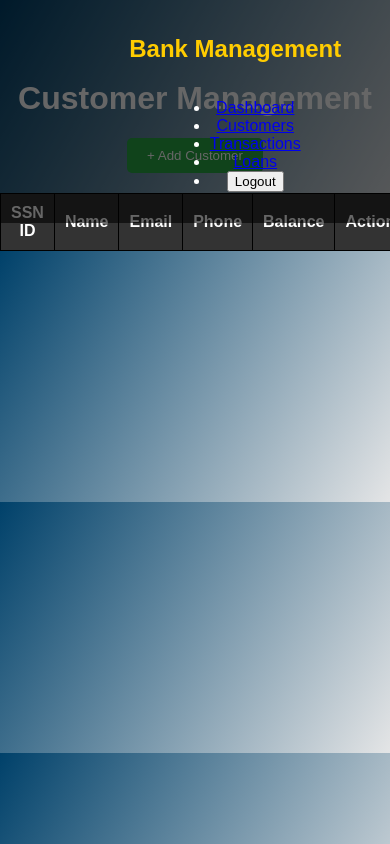
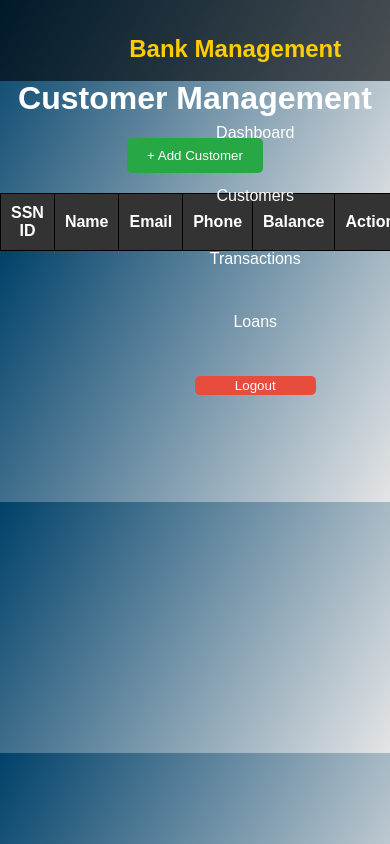
Before and after one commit to Shakir1512/bank-management-system, a plain HTML site: page customers.html in a window 390 px wide. Shown: the top 844 px of the page. Drawn offline with Linux system fonts and the light colour scheme.

Commit message:
navigation design fix

```diff
--- /dev/null
+++ b/assets/css/navbar.css
@@ -0,0 +1,85 @@
+
+
+/* Header & Navigation Bar */
+header {
+    background-color: #ff9900;
+    /* padding: 15px 20px; */
+    color: white;
+}
+
+nav {
+    display: flex;
+    justify-content: space-between;
+    align-items: center;
+    max-width: 100vw;
+    margin: 0 auto;
+    height: 6vh;
+}
+
+nav h2 {
+    font-size: 24px;
+    font-weight: bold;
+}
+
+nav ul {
+    list-style: none;
+    display: flex;
+    gap: 15px;
+}
+
+nav ul li {
+    display: inline-block;
+}
+
+nav ul li a {
+    text-decoration: none;
+    color: white;
+    padding: 10px 15px;
+    transition: 0.3s ease;
+}
+
+nav ul li a:hover {
+    background-color: #ff9900;
+    border-radius: 5px;
+}
+
+/* Logout Button */
+#logoutBtn {
+    background-color: #e74c3c;
+    color: white;
+    border: none;
+    padding: 2px 5px;
+    cursor: pointer;
+    border-radius: 5px;
+    transition: 0.3s ease;
+}
+
+#logoutBtn:hover {
+    background-color: #c0392b;
+}
+
+/* Responsive Design */
+@media (max-width: 768px) {
+    nav {
+        flex-direction: column;
+        text-align: center;
+    }
+
+    nav ul {
+        flex-direction: column;
+        padding-top: 10px;
+    }
+
+    nav ul li {
+        padding: 5px 0;
+    }
+
+    nav ul li a {
+        display: block;
+    }
+
+    #logoutBtn {
+        width: 100%;
+        margin-top: 10px;
+    }
+}
--- a/assets/js/dashboard.js
+++ b/assets/js/dashboard.js
@@ -9,7 +9,7 @@ document.addEventListener("DOMContentLoaded", function () {
 
     try {
         const user = JSON.parse(loggedInUser);
-        document.getElementById("userEmail").textContent = user.email;
+        document.getElementById("userEmail").textContent = user.firstName + " "+user.lastName;
     } catch (error) {
         console.error("Error parsing logged-in user data:", error);
         document.getElementById("userEmail").textContent = "Unknown User";
--- a/customers.html
+++ b/customers.html
@@ -6,6 +6,7 @@
     <title>Customer Management - Bank Management System</title>
     <link rel="stylesheet" href="assets/css/styles.css">
     <link rel="stylesheet" href="assets/css/customers.css">
+    <link rel="stylesheet" href="assets/css/navbar.css">
 </head>
 <body>
 
```
Also changed, not shown: dashboard.html (+1 -0 lines), loans.html (+1 -0 lines), transactions.html (+1 -0 lines).
